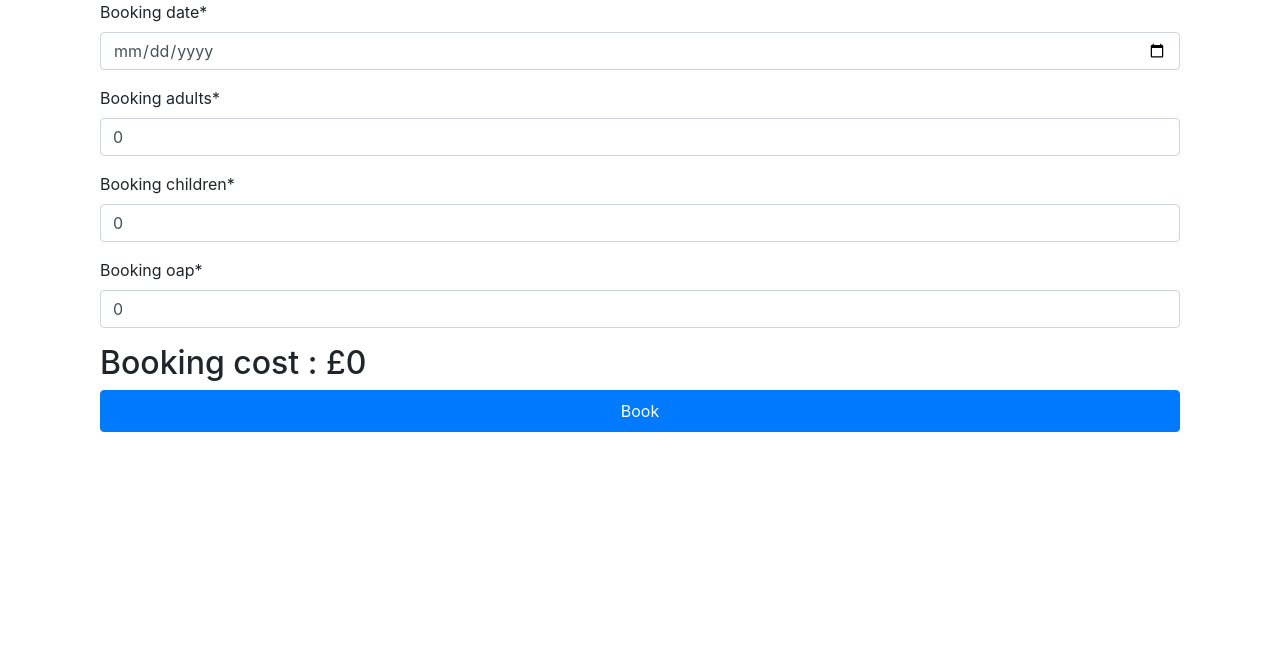
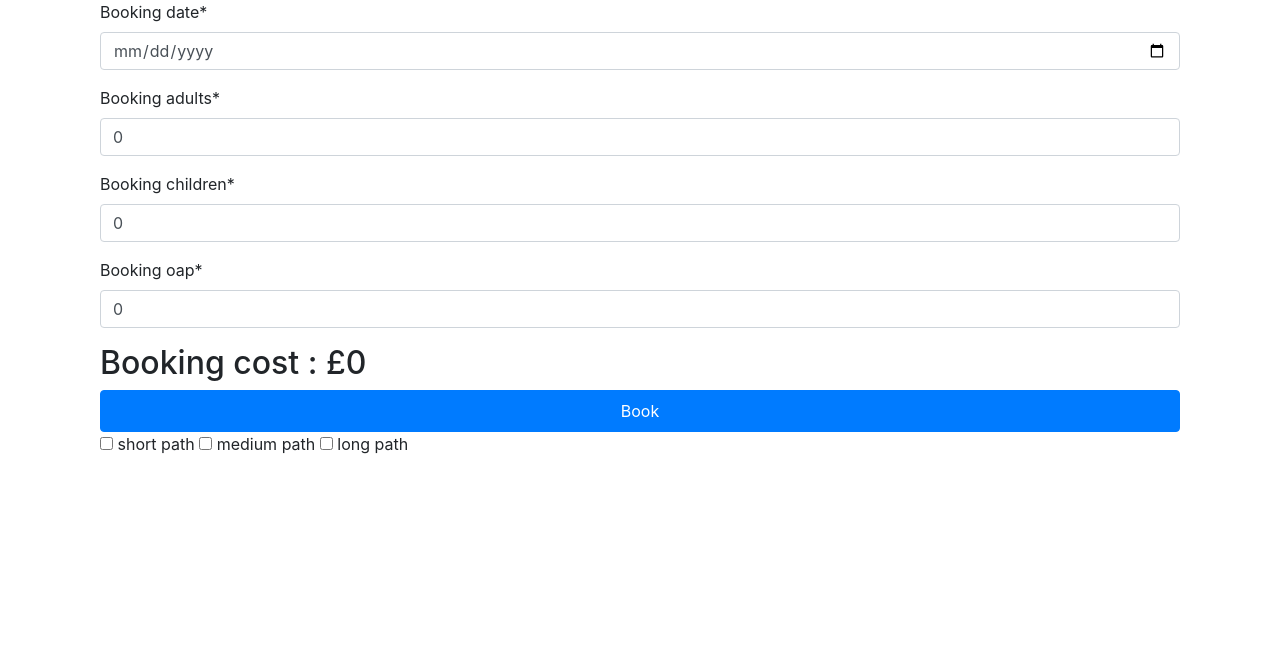
Before and after one commit to PI7789/XmasProject, a Django app: page /booking in a window 1280 px wide. Shown: the top 656 px of the page. Run offline with Django 5.2, Linux system fonts and the light colour scheme; a user stored in the database is signed in; some libraries are stand-ins or nearby versions.

Commit message:
booking page finished

```diff
--- a/dcrm/website/templates/pages/booking.html
+++ b/dcrm/website/templates/pages/booking.html
@@ -12,6 +12,9 @@
     {{Booking_form|crispy}}
     <h2 id="hotel_output" >Booking cost : £0</h2>
     <button type="submit" id="booking_button" class="btn btn-primary w-100 btn-block p-2"> Book </button>
+    <input type="checkbox"id ="short_path" name = "short_path" value = "short_path"> short path </input>
+    <input type="checkbox"id ="medium_path" name = "medium_path" value= "medium_path"> medium path </input>
+    <input type="checkbox"id ="long_path" name = "long_path" value = "long_path"> long path </input>
 
     </form>
 </div>
--- a/dcrm/website/templates/pages/dashboard.html
+++ b/dcrm/website/templates/pages/dashboard.html
@@ -13,6 +13,7 @@
         <th scope="col"> Children Number: </th>
         <th scope="col"> Pensioner Number: </th>
         <th scope="col"> Price: </th>
+        <th scope="col"> Path <th>
     </thead>
 <tbody>
 
@@ -25,6 +26,7 @@
             <td> {{record.booking_children}} </td>
             <td> {{record.booking_oap}} </td>
             <td> {{record.booking_total_cost}} </td>
+            <td> {{record.booking_path}} </td>
 
             {% endfor %}
         {% endif %}
--- a/dcrm/website/views.py
+++ b/dcrm/website/views.py
@@ -50,8 +50,13 @@ def Bookings(request):
         if "short_path" in request.POST:
 
             valueprice = request.POST['short_path']
-            print(valueprice)
+        elif "medium_path" in request.POST:
 
+            valueprice = request.POST['medium_path']
+
+        elif "long_path" in request.POST:
+
+            valueprice = request.POST['long_path']
         form = BookingForm(updated_request)
 
         if form.is_valid():
@@ -60,19 +65,21 @@ def Bookings(request):
             + int(obj.booking_children) * 13 \
             + int(obj.booking_oap) * 17 \
 
-            if valueprice == 20:
+            if valueprice == "short_path":
                 booking_total_cost += 20
-                obj.booking_path = "Short"
+                booking_path = "Short"
 
-            elif valueprice == 45:
-                booking_total_cost += 45
-                obj.booking_path = "Medium"
+            elif valueprice == "medium_path":
+                booking_total_cost += 35
+                booking_path = "Medium"
 
-            elif valueprice == 60:
-                booking_total_cost += 60
-                obj.booking_path = "Long"
+            elif valueprice == "long_path":
+                booking_total_cost += 50
+                booking_path = "Long"
+
 
             obj.booking_total_cost = booking_total_cost
+            obj.booking_path = booking_path
 
             obj.save()
 
```
Also changed, not shown: dcrm/db.sqlite3.
